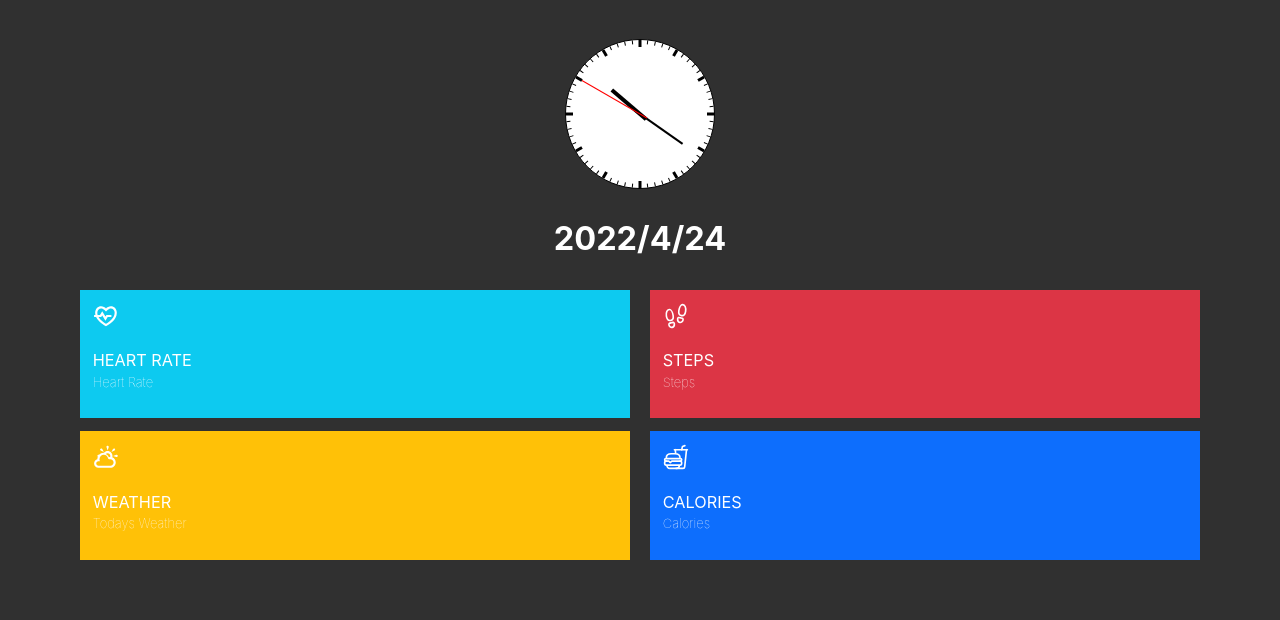
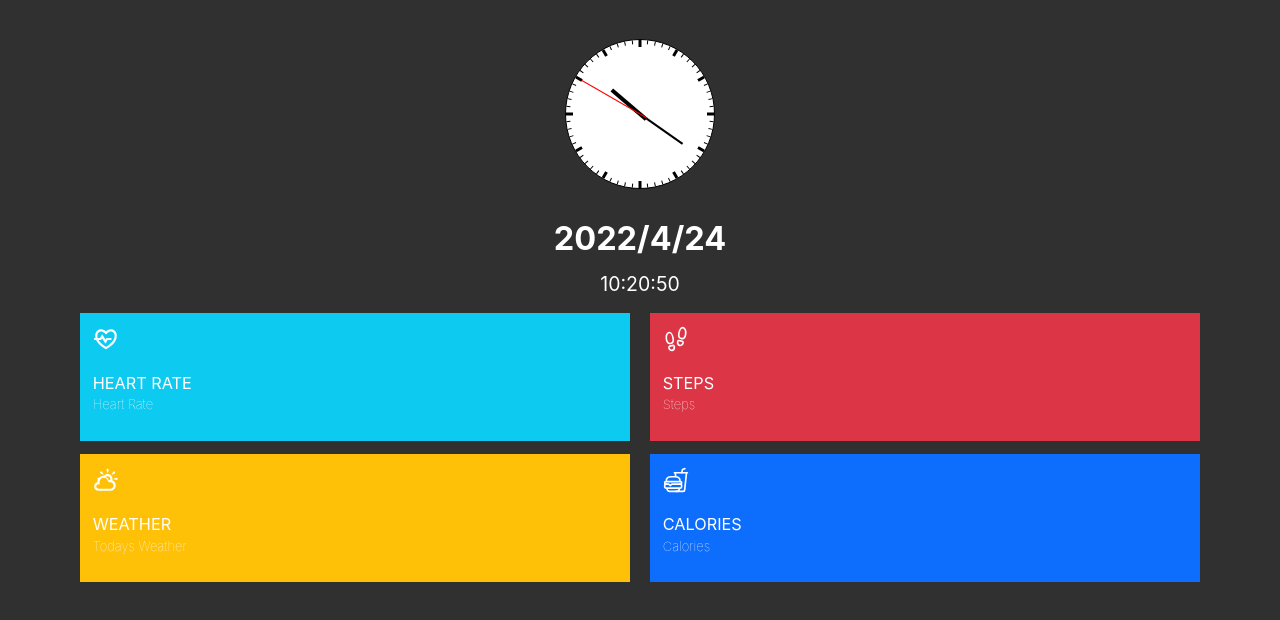
Before and after one commit to MaryamEsmaily/smart-watch, a React (Create React App) app: page / in a window 1280 px wide. Shown: the top 620 px of the page. Built offline with nearby package versions, Linux system fonts and the light colour scheme; a web font is replaced by a local one.

Commit message:
add digital clock

```diff
--- a/src/components/AnalogClock.jsx
+++ b/src/components/AnalogClock.jsx
@@ -5,25 +5,35 @@ import "react-clock/dist/Clock.css";
 function AnalogClock() {
   const [value, setValue] = useState(new Date());
   const [date, setDate] = useState();
+  const [time, setTime] = useState();
 
   const today = new Date();
   useEffect(() => {
     setDate(
       today.getFullYear() + "/" + (today.getMonth() + 1) + "/" + today.getDate()
     );
-  }, []);
+  }, [today]);
 
   useEffect(() => {
     const interval = setInterval(() => setValue(new Date()), 1000);
-
+    setTime(
+      today.getHours() +
+        ":" +
+        (today.getMinutes() < 10 ? "0" : "") +
+        today.getMinutes() +
+        ":" +
+        (today.getSeconds() < 10 ? "0" : "") +
+        today.getSeconds()
+    );
     return () => {
       clearInterval(interval);
     };
-  }, []);
+  }, [today]);
   return (
     <div className="d-flex flex-column align-items-center pt-5">
       <Clock value={value} className="d-block mb-2" />
-      <div className="py-4 fs-1 fw-bolder">{date}</div>
+      <div className="pt-4 fs-1 fw-bolder">{date}</div>
+      <div className="py-2 fs-4 ">{time}</div>
     </div>
   );
 }
```
